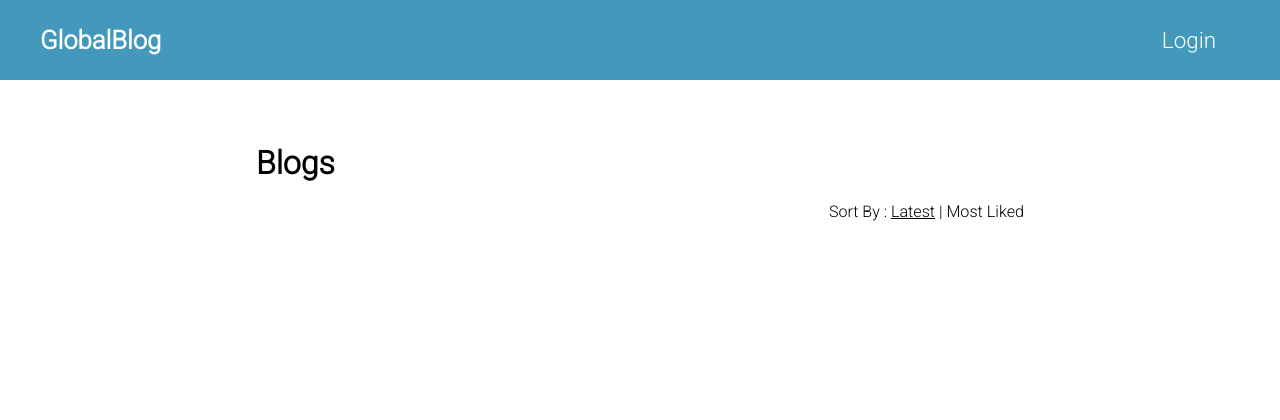
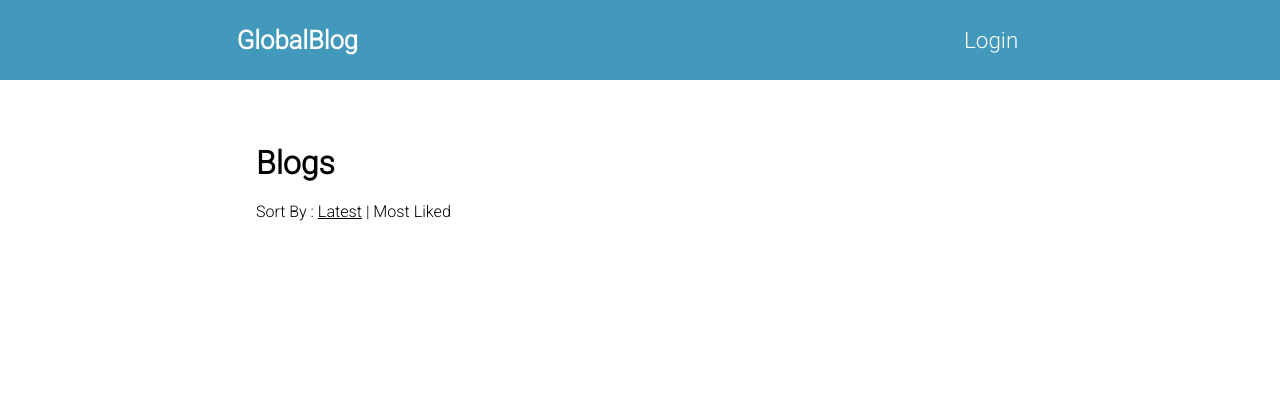
Before and after one commit to PotatoFleet/GlobalBlog, a Django app: page / in a window 1280 px wide. Shown: the top 420 px of the page. Run offline with Django 3.2, Linux system fonts and the light colour scheme; data that the repository does not hold is empty.

Commit message:
Updated styling and fixed bugs

```diff
--- a/GlobalBlog/settings.py
+++ b/GlobalBlog/settings.py
@@ -25,7 +25,7 @@ BASE_DIR = Path(__file__).resolve().parent.parent
 SECRET_KEY = 'z!-s66=thr5hy#*@owz5sr9z8+u#&9^llh(_y)4oa@lz2dcgq-'
 
 # SECURITY WARNING: don't run with debug turned on in production!
-DEBUG = False
+DEBUG = True
 
 ALLOWED_HOSTS = ['127.0.0.1', '.herokuapp.com']
 
@@ -137,4 +137,4 @@ STATIC_URL = '/static/'
 
 SESSION_COOKIE_AGE = 30*60
 
-DEFAULT_AUTO_FIELD='django.db.models.AutoField'
+DEFAULT_AUTO_FIELD = 'django.db.models.AutoField'
--- a/blog/context_processors.py
+++ b/blog/context_processors.py
@@ -1,5 +1,4 @@
 from .models import User
-
 
 def users(request):
     users = User.objects.all()
--- a/blog/static/css/base.css
+++ b/blog/static/css/base.css
@@ -22,42 +22,39 @@ body {
   transform: translate(-50%, -60%);
 }
 
-.nav-ul {
+.nav {
   display: flex;
-  align-items: center;
-  gap: 2.5em;
-  position: relative;
+  justify-content: space-between;
   background: rgb(var(--primary-clr));
   margin: 0;
+  padding: 0 18.5vw;
   height: 10vh;
   width: 100vw;
 }
 
-.nav-ul > * {
-  display: flex;
-  width: 50%;
+.nav > *:not(#home-link) {
+  margin-right: 25px;
 }
 
-.nav-ul > .left {
-  gap: 2em;
-}
-
-.nav-ul > .right {
-  padding: 4em;
-  justify-content: flex-end;
-}
-
-.nav-ul > * > * {
-  position: relative;
-  margin: auto 0;
+.nav > * {
+  display: inline-flex;
+  align-items: center;
+  height: 10vh;
   color: white;
   font-family: Roboto;
   font-size: 1.4rem;
   font-weight: 500;
-  text-decoration: none;
 }
 
-.nav-ul > * > *::after {
+.nav > * > * {
+  cursor: pointer;
+  position: relative;
+  height: max-content;
+  text-decoration: none;
+  color: white;
+}
+
+.nav > * > *::after {
   content: "";
   position: absolute;
   width: 100%;
@@ -70,7 +67,7 @@ body {
   transition: transform 250ms ease;
 }
 
-.nav-ul > * > *:hover::after {
+.nav > * > *:hover::after {
   transform: scaleX(1);
 }
 
--- a/blog/static/css/home.css
+++ b/blog/static/css/home.css
@@ -47,13 +47,21 @@
   text-decoration-color: rgb(var(--primary-clr));
 }
 
-.sort-by {
+.filters {
+  display: flex;
+  justify-content: space-between;
   margin-top: 20px;
-  margin-bottom: 5px;
-  text-align: right;
 }
 
 .sort-by > .sort-option {
+  display: inline-block;
+  cursor: pointer;
+  font-size: 1.01rem;
+  background: none;
+  border: none;
+}
+
+.show > .show-option {
   display: inline-block;
   cursor: pointer;
   font-size: 1.01rem;
@@ -146,3 +154,10 @@
   left: 20px;
   bottom: 20px;
 }
+
+@media screen and (max-width: 600px) {
+  .blog-date {
+    top: initial;
+    bottom: 20px;
+  }
+}
--- a/blog/templates/base.html
+++ b/blog/templates/base.html
@@ -15,30 +15,21 @@
 <body>
     <!-- Navbar -->
     <div class="nav">
-        <ul class="nav-ul">
-            <div class="left">
-                <a href="{% url 'home' %}" id="home-link"><span>GlobalBlog</span></a>
+        <div id="home-link"><a href="{% url 'home' %}">GlobalBlog</a></div>
         {% if 'user' in request.session %}
-                    <a href="{% url 'post' %}" id="post-link"><span>Post</span></a>
-                    <a href="{% url 'user_blogs' %}" id="your-blogs"><span>Your Blogs</span></a>
-                    <a href="{% url 'liked_blogs' %}" id="liked-blogs"><span>Liked Blogs</span></a>
+            <div id="post-link"><a href="{% url 'post' %}">Post</a></div>
         {% endif %}
-            </div>
-            <div class="right">
         {% if 'user' not in request.session %}
-                    <a href="{% url 'login' %}" id="login-link"><span>Login</span></a>
+            <div id="login-link"><a href="{% url 'login' %}">Login</a></div>
         {% else %}
             {% for user in users %}
                 {% if user.username == request.session.user %}
-                        <a href="{% url 'settings' %}" id="profile" >
+                    <a href="{% url 'settings' %}" id="profile">
                         <img src="{% static 'images/'|add:user.picture %}" style="border-radius: 50%" width="40x" />
                     </a>
                 {% endif %}
             {% endfor %}
-            </div>
-
         {% endif %}
-        </ul>
     </div>
 
     <!-- Main -->
--- a/blog/templates/home.html
+++ b/blog/templates/home.html
@@ -12,21 +12,33 @@
 <input id="logged-in" type="hidden" value="{{ request.session.user }}" />
 
 <input type="hidden" id="sorted-by" value="{{ sorted_by }}" />
+<input type="hidden" id="show-by" value="{{ show }}" />
 
 <div class="heading">
     <span id="blogs">Blogs</span>
-    <form action="" method="post">
+    <form action="" method="post" id="filter-form">
 
         {% csrf_token %}
 
-        <input type="text" name="sort" id="sort" style="display: none">
+        <input type="text" name="sort" id="sort" style="display: none" />
+        <input type="text" name="show" id="show" style="display: none" />
 
-        <div class="sort-by">Sort By :
+        <div class="filters">
 
-            <div class="sort-option">Latest</div> |
-            <div class="sort-option">Most Liked</div>
+            {% if request.session.user %}
+                <div class="show">Show :
+                    <div class="show-option">All Blogs</div> |
+                    <div class="show-option">Liked Blogs</div> |
+                    <div class="show-option">Your Blogs</div>
+                </div>
+            {% endif %}
 
+            <div class="sort-by">Sort By :
+                <div class="sort-option">Latest</div> |
+                <div class="sort-option">Most Liked</div>
+            </div>
         </div>
+
     </form>
 </div>
 
--- a/blog/views.py
+++ b/blog/views.py
@@ -10,20 +10,46 @@ import json
 
 def home(request):
 
-    sort_by = "Latest"
+    if 'sort_by' not in request.session:
+        request.session['sort_by'] = "Latest"
+
+    if 'show' not in request.session:
+        request.session['show'] = "All Blogs"
+
+    sort_by = request.session['sort_by']
+    show = request.session['show']
 
     blogs = Post.objects.all()[::-1]
 
     if request.method == 'POST':
-        sort_by = request.POST['sort']
+        show = request.POST['show'] if request.POST['show'] != "" else show
+        request.session['show'] = show
+
+        if show == "Liked Blogs":
+            blogs = []
+            for blog in User.objects.get(username=request.session['user']).likedblogs_set.all():
+                try:
+                    blogs.append(Post.objects.get(id=blog.blog_id))
+                except:
+                    pass
+
+        elif show == "Your Blogs":
+            blogs[:] = [blog for blog in blogs if blog.sender ==
+                        request.session['user']]
+
+        sort_by = request.POST['sort'] if request.POST['sort'] != "" else sort_by
+        request.session['sort_by'] = sort_by
 
         if sort_by == "Most Liked":
-            blogs = [post[1] for post in sorted(zip([post.likes for post in Post.objects.all(
-            )], Post.objects.all()), key=lambda x: x[0])][::-1]
+            blogs = [post[1] for post in sorted(zip([post.likes for post in blogs],
+                                                    blogs), key=lambda x: x[0])][::-1]
+        elif sort_by == "Latest":
+            blogs = blogs[::-1]
 
     return render(request, 'home.html', {
         'blogs': blogs,
         'sorted_by': sort_by,
+        'show': show,
         'liked_blogs': [blog.blog_id for blog in User.objects.get(username=request.session['user']).likedblogs_set.all()] if "user" in request.session else None
     })
 
@@ -62,8 +88,7 @@ def login(request):
         password = request.POST['password']
 
         try:
-            test_user = User.objects.get(
-                username=username, password=password)
+            User.objects.get(username=username, password=password)
         except:
             messages.error(request, 'Invalid username or password')
             return redirect('login')
```
Also changed, not shown: blog/static/js/home.js (+33 -8 lines). Lines whose indentation alone changed are shown as unchanged.
